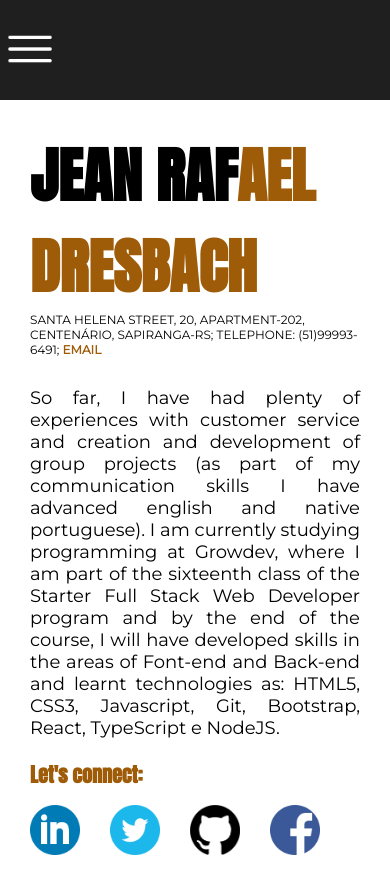
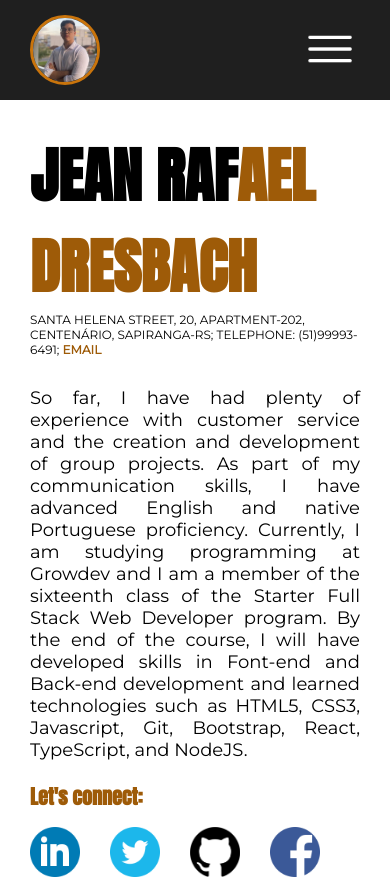
Before and after one commit to Jean-Dresbach/Atividade-Final-do-Modulo-Front-End-I, a plain HTML site: page index.html in a window 390 px wide. Shown: the top 882 px of the page. Drawn offline with Linux system fonts and the light colour scheme.

Commit message:
Circular image bug fixed and semantic and grammar review performed.

```diff
--- a/index.html
+++ b/index.html
@@ -8,7 +8,7 @@
     </head>
     <body>
         <nav>
-            <img class="circle-image" src="./images/profile picture.jpg" alt="My rofile picture">
+            <img id="circular-image" src="./images/profile picture.jpg" alt="My rofile picture">
             <a class="page-link" href="./index.html">ABOUT ME</a>
             <a class="page-link" href="./my-knowledge.html">MY KNOWLEDGE</a>
             <a class="page-link" href="./my-goals.html">MY GOALS</a>
@@ -28,7 +28,7 @@
                 <address>SANTA HELENA STREET, 20, APARTMENT-202, CENTENÁRIO, SAPIRANGA-RS; TELEPHONE: (51)99993-6491; <a id="email" href="mailto:jeand.rafael@gmail.com">EMAIL</a></address>
             </section>
             <section id="my-description">
-                <p>So far, I have had plenty of experiences with customer service and creation and development of group projects (as part of my communication skills I have advanced english and native portuguese). I am currently studying programming at Growdev, where I am part of the sixteenth class of the Starter Full Stack Web Developer program and by the end of the course, I will have developed skills in the areas of Font-end and Back-end and learnt technologies as: HTML5, CSS3, Javascript, Git, Bootstrap, React, TypeScript e NodeJS.</p>
+                <p>So far, I have had plenty of experience with customer service and the creation and development of group projects. As part of my communication skills, I have advanced English and native Portuguese proficiency. Currently, I am studying programming at Growdev and I am a member of the sixteenth class of the Starter Full Stack Web Developer program. By the end of the course, I will have developed skills in Font-end and Back-end development and learned technologies such as HTML5, CSS3, Javascript, Git, Bootstrap, React, TypeScript, and NodeJS.</p>
             </section>
             <h2>Let's connect:</h2>
             <section id="container-icons">
--- a/styles.css
+++ b/styles.css
@@ -28,7 +28,7 @@ nav {
     gap: 4rem;
 }
 
-.circle-image {
+#circular-image {
     border-radius: 50%;
     border: .3rem solid rgb(201, 116, 12);
     width: 15vw;
@@ -187,8 +187,8 @@ h2 {
         width: 100vw;
     }
 
-    .circle-image {
-        display: none;
+    #circular-image {
+        width: 7rem;
     }
 
     #about-me, #my-knowledge, #my-objectives {
@@ -202,7 +202,7 @@ h2 {
         justify-content: space-between;
     }
 
-    .circle-image {
+    #circular-image {
         margin-left: 3rem;
     }
 
```
Also changed, not shown: my-goals.html (+1 -1 lines), my-knowledge.html (+1 -1 lines).
